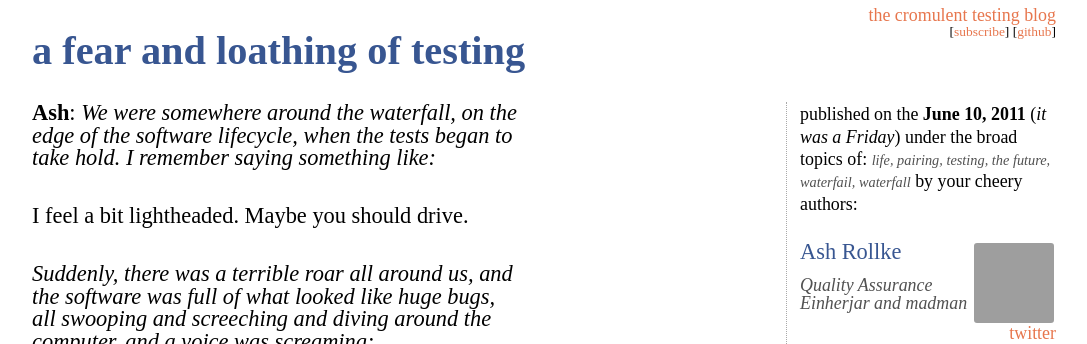
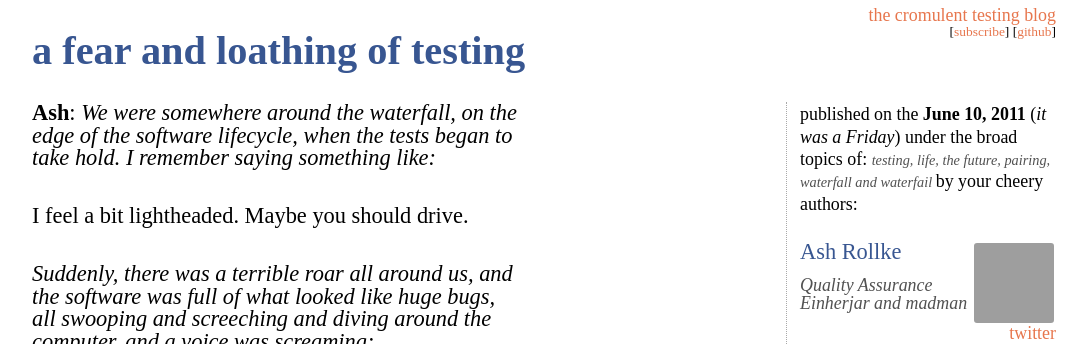
Before and after one commit to cromulent-testing/blog, a Jekyll site: the page built from _posts/2011-06-10-a-fear-an-loathing-of-testing.markdown, in a window 1280 px wide, cut to the strip 0-344 px from the top of the page. Shown: the whole strip, without its empty margins (96-1183 px from the left). Built offline with Jekyll 4.4.1, drawn with Linux system fonts in a browser that asks for light colours; grey boxes are pictures that could not be loaded.

Commit message:
added nice grammer for tags list

```diff
--- a/_layouts/default.html
+++ b/_layouts/default.html
@@ -22,7 +22,19 @@
       <div id="meta" class="content-group">
         <span class="smaller-text">
           published on the <strong>{{page.date | date: "%B %d, %Y" }}</strong> (<em>it was a {{page.date | date: "%A" }}</em>) under the broad topics of:
-        <span class="defocus smaller-text aside">{{page.tags | sort | join(tags, ", ")}}</span>
+          <span class="defocus smaller-text aside">
+            {% for tag in page.tags %}
+              {% if forloop.last %}
+                and {{ tag }}
+              {% else %}
+                {% if forloop.rindex0 > 1 %}
+                  {{ tag }},
+                {% else %}
+                  {{ tag }}
+                {% endif %}
+              {% endif %}
+            {% endfor %}
+          </span>
         by your cheery authors:
         </span>
       </div>
```
Also changed, not shown: 3 other files.
